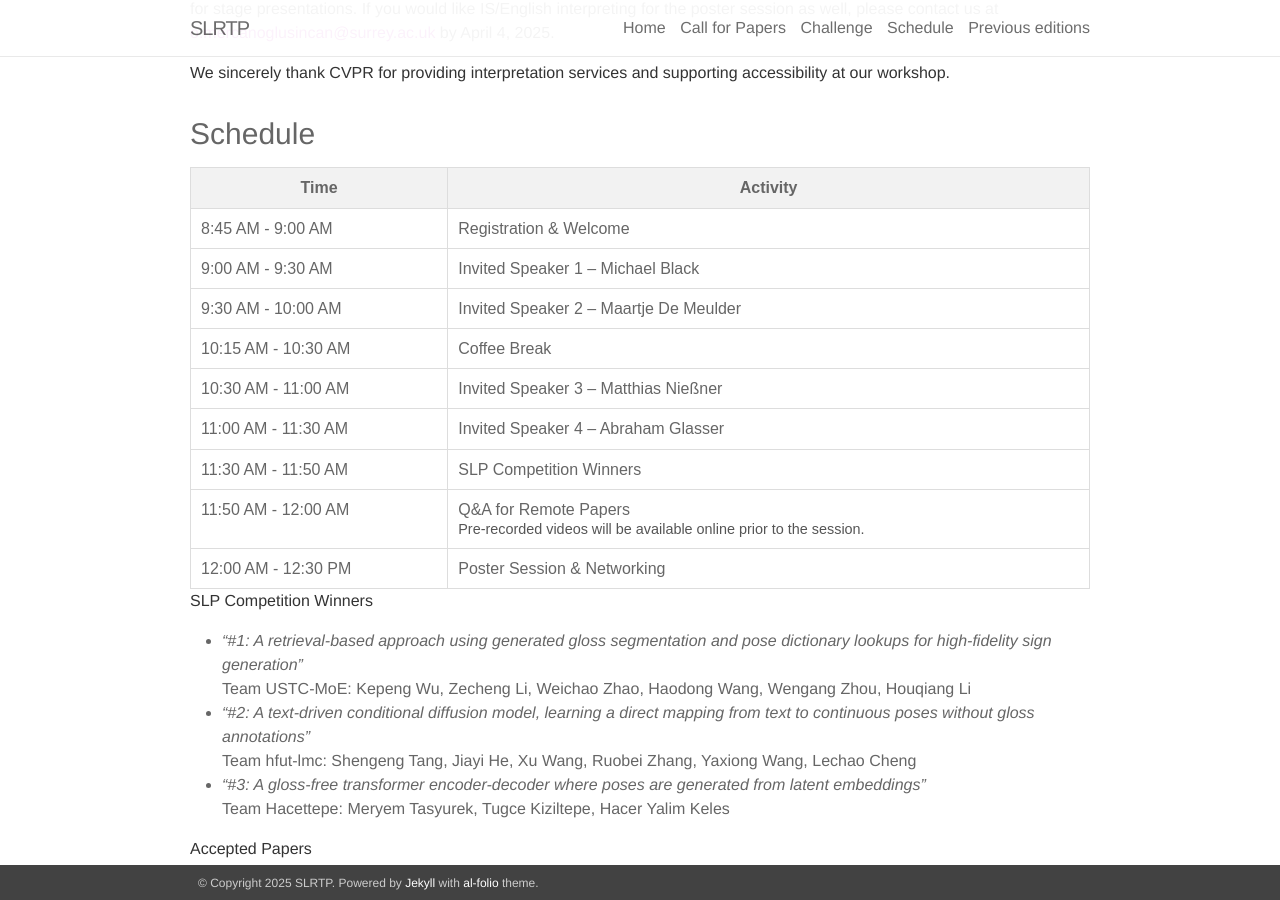
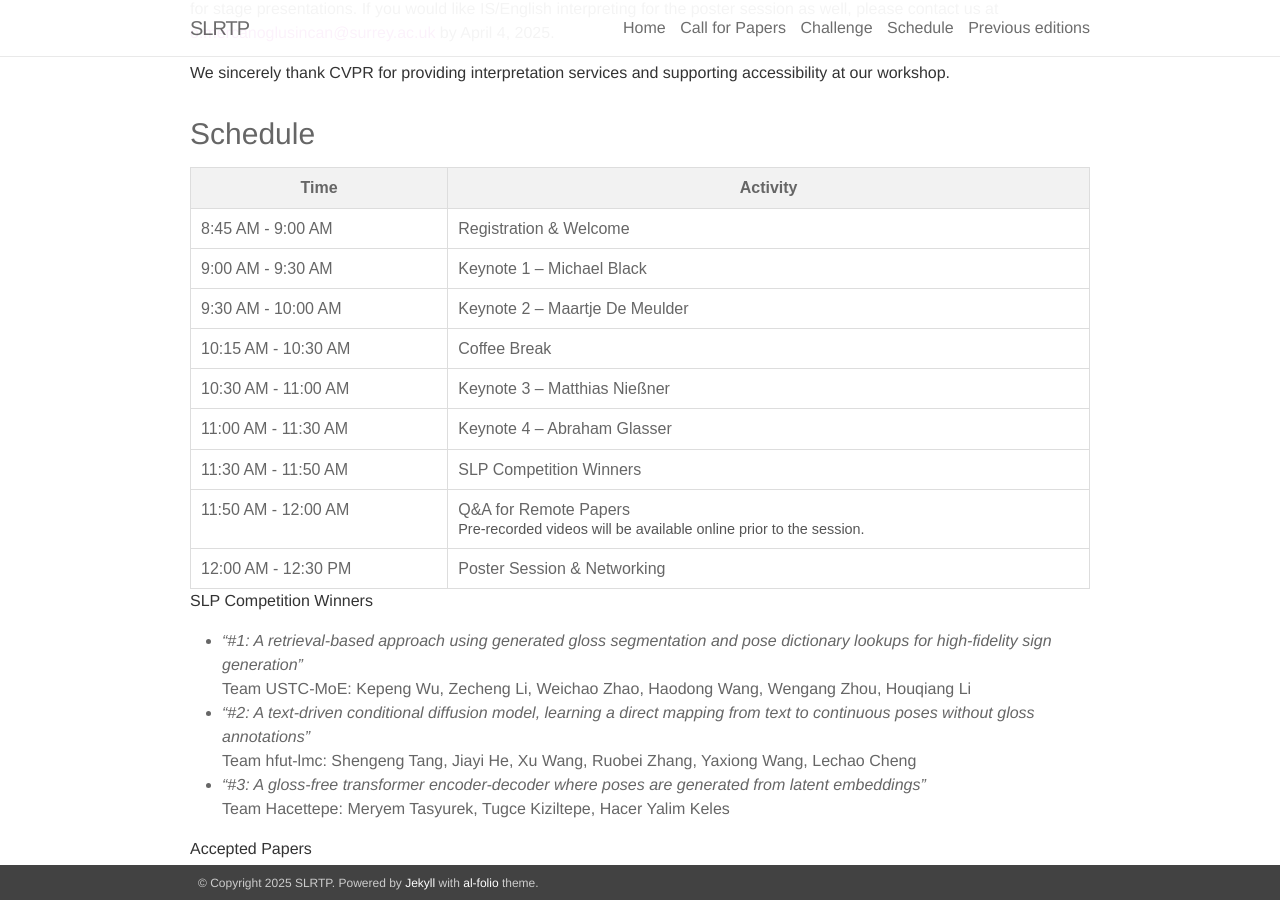
Before and after one commit to slrtpworkshop/slrtpworkshop.github.io, a Jekyll site: the page built from _pages/03_schedule.md, in a window 1280 px wide and 900 px high, scrolled down 552 px. Built offline with Jekyll 4.4.1, drawn with Linux system fonts in a browser that asks for light colours; nearby versions of some CDN libraries.

Commit message:
Update 03_schedule.md

```diff
--- a/_pages/03_schedule.md
+++ b/_pages/03_schedule.md
@@ -28,11 +28,11 @@ We sincerely thank CVPR for providing interpretation services and supporting acc
     </tr>
     <tr>
       <td style="padding: 10px; border: 1px solid #ddd;">9:00 AM - 9:30 AM</td>
-      <td style="padding: 10px; border: 1px solid #ddd;">Invited Speaker 1 – Michael Black</td>
+      <td style="padding: 10px; border: 1px solid #ddd;">Keynote 1 – Michael Black</td>
     </tr>
     <tr>
       <td style="padding: 10px; border: 1px solid #ddd;">9:30 AM - 10:00 AM</td>
-      <td style="padding: 10px; border: 1px solid #ddd;">Invited Speaker 2 – Maartje De Meulder</td>
+      <td style="padding: 10px; border: 1px solid #ddd;">Keynote 2 – Maartje De Meulder</td>
     </tr>
     <tr>
       <td style="padding: 10px; border: 1px solid #ddd;">10:15 AM - 10:30 AM</td>
@@ -40,11 +40,11 @@ We sincerely thank CVPR for providing interpretation services and supporting acc
     </tr>
     <tr>
       <td style="padding: 10px; border: 1px solid #ddd;">10:30 AM - 11:00 AM</td>
-      <td style="padding: 10px; border: 1px solid #ddd;">Invited Speaker 3 – Matthias Nießner</td>
+      <td style="padding: 10px; border: 1px solid #ddd;">Keynote 3 – Matthias Nießner</td>
     </tr>
     <tr>
       <td style="padding: 10px; border: 1px solid #ddd;">11:00 AM - 11:30 AM</td>
-      <td style="padding: 10px; border: 1px solid #ddd;">Invited Speaker 4 – Abraham Glasser</td>
+      <td style="padding: 10px; border: 1px solid #ddd;">Keynote 4 – Abraham Glasser</td>
     </tr>
     <tr>
       <td style="padding: 10px; border: 1px solid #ddd;">11:30 AM - 11:50 AM</td>
```
